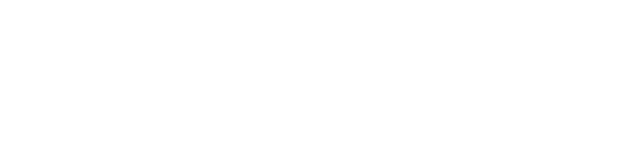
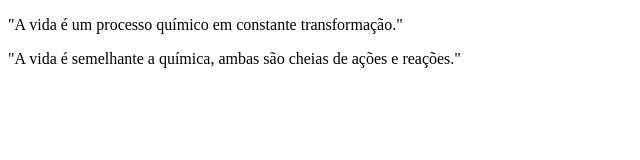
Before and after one commit to goncalves-ac/gama-git-hub, a plain HTML site: page index.html in a window 1280 px wide. Shown: the whole page, without its empty margins (0-640 px from the left). Drawn offline with Linux system fonts and the light colour scheme.

Commit message:
Alteração de arquivo: INDEX.html

```diff
--- a/index.html
+++ b/index.html
@@ -6,6 +6,7 @@
     <title>Document</title>
 </head>
 <body>
-
+    <p>"A vida é um processo químico em constante transformação."</p>
+    <p>"A vida é semelhante a química, ambas são cheias de ações e reações."</p>
 </body>
 </html>
--- /dev/null
+++ b/style.css
@@ -0,0 +1,10 @@
+body {
+    background-color: #000;
+    font-family: cursive;
+    color: #FFF;
+    text-align: center;
+}
+
+h1 {
+    color: rgb(250, 4, 168);
+}
```
